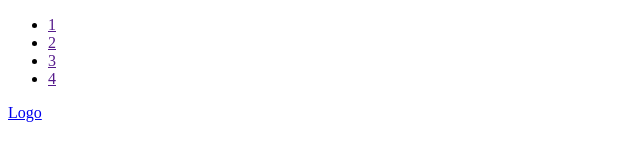
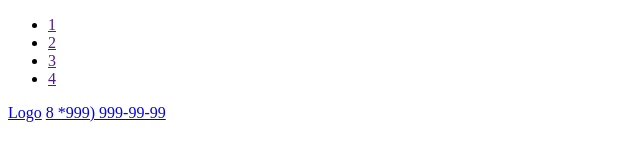
Before and after one commit to popkov-ns/test, a plain HTML site: page index.html in a window 1280 px wide. Shown: the whole page, without its empty margins (0-640 px from the left). Drawn offline with Linux system fonts and the light colour scheme.

Commit message:
Добавил телефон в футер

```diff
--- a/index.html
+++ b/index.html
@@ -17,6 +17,7 @@
     </header>
     <footer>
         <a href="#">Logo</a>
+        <a href="#">8 *999) 999-99-99</a>
     </footer>
 </body>
 </html>
```
